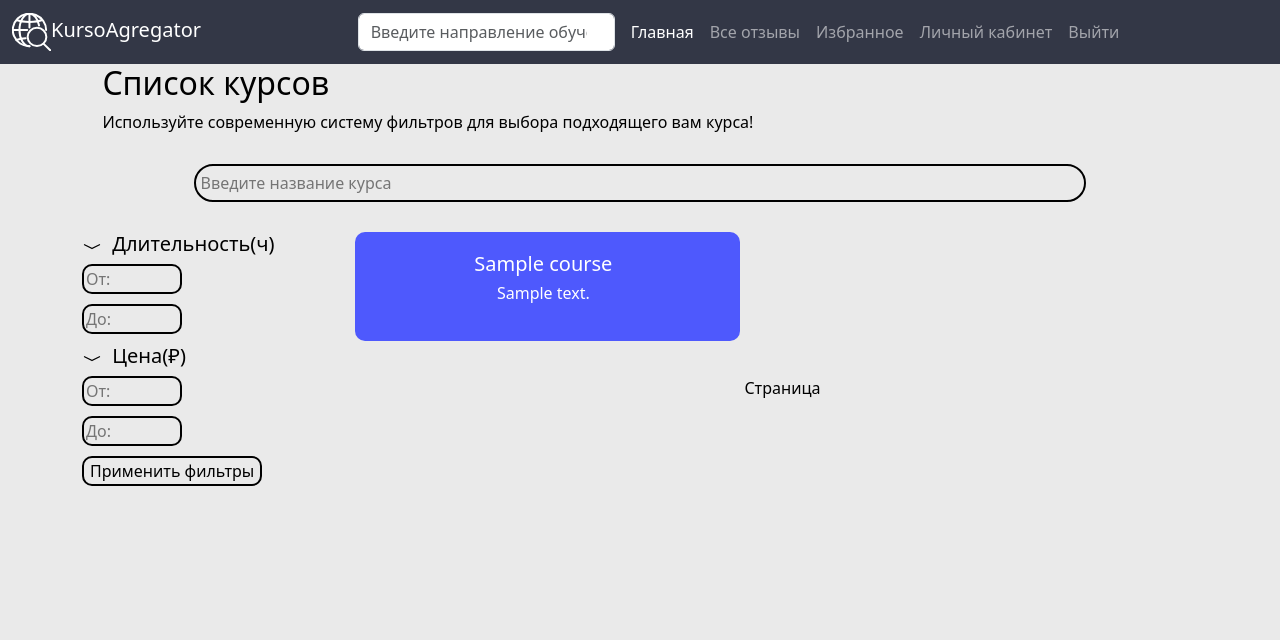
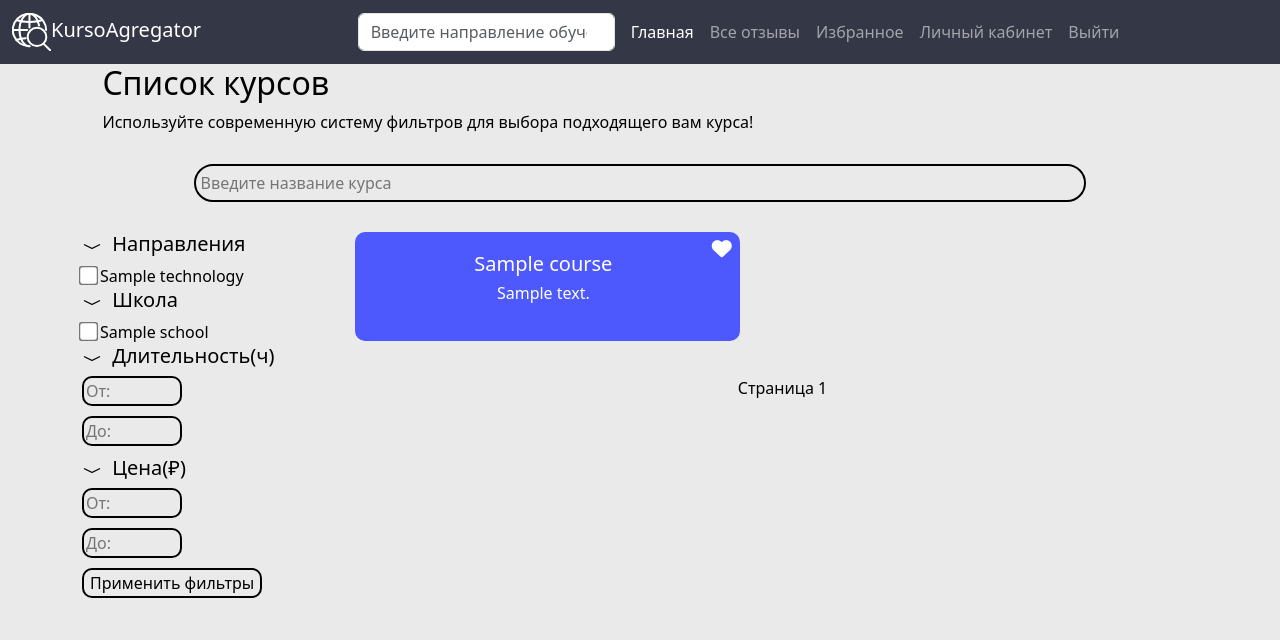
Before and after one commit to Njves/KursoAgregator, a Flask app: page /favorite in a window 1280 px wide. Shown: the top 640 px of the page. Run offline with Flask 2, Linux system fonts and the light colour scheme; a user stored in the database is signed in; tables that the repository leaves empty hold one stand-in row (values such as "Sample post").

Commit message:
Добавил удаление из избранного и фильтры

```diff
--- a/app/main/course_filtering.py
+++ b/app/main/course_filtering.py
@@ -3,7 +3,9 @@ from sqlalchemy import Integer, cast, func
 from app.models import Course, School, Technology
 
 
-def filter_courses(filter_dict, selected_filters):
+def filter_courses(filter_dict, selected_filters, query=None):
+    if query is None:
+        query = Course.query
     price_from = request.args.get('price_from')
     price_to = request.args.get('price_to')
     duration_from = request.args.get('duration_from')
@@ -15,7 +17,6 @@ def filter_courses(filter_dict, selected_filters):
             if item in value:
                 select_filter_dict[key].append(item)
                 break
-    query = Course.query
     if price_from:
         query = query.filter(Course.price >= float(price_from))
     if price_to:
--- a/app/main/routes.py
+++ b/app/main/routes.py
@@ -61,7 +61,33 @@ def remove_favorite():
 
 @bp.route('/favorite', methods=['GET'])
 def get_favorite():
-    return render_template('main/favorite.html', courses=current_user.favorite_courses)
+    page = request.args.get('page', 1, type=int)
+    selected_filters = request.form.getlist('filter')
+    current_app.logger.debug(selected_filters)
+    if not selected_filters:
+        selected_filters = request.args.getlist('filter')
+    current_app.logger.debug(selected_filters)
+    unique_technologies = Technology.query.with_entities(
+        Technology.title).distinct().all()
+    unique_schools = School.query.with_entities(School.title).distinct().all()
+    filter_dict = {
+        'Направления': [tech[0] for tech in unique_technologies],
+        'Школа': [school[0] for school in unique_schools]
+    }
+    indexed_filter_dict = enumerate(filter_dict.items())
+    filtered_courses = filter_courses(filter_dict, selected_filters, current_user.favorite_courses).order_by(Course.date_start.desc())
+    filtered_courses = filtered_courses.paginate(page, current_app.config['COURSE_PER_PAGE'], False)
+    next_url = url_for('main.get_favorite', page=filtered_courses.next_num) \
+        if filtered_courses.has_next else None
+    prev_url = url_for('main.get_favorite', page=filtered_courses.prev_num) \
+        if filtered_courses.has_prev else None
+    return render_template('main/favorite.html', courses=filtered_courses.items,
+                           indexed_filter_dict=indexed_filter_dict,
+                           select=selected_filters,
+                           next_url=next_url,
+                           prev_url=prev_url,
+                           page=page)
+
 
 
 @bp.route('/create', methods=['POST'])
@@ -76,17 +102,14 @@ def create():
 
 @bp.route('/list_courses', methods=['GET'])
 def courses():
-    print(hasattr(current_user, 'favorite_courses'))
     favs = []
     if hasattr(current_user, 'favorite_courses'):
         favs = [course.id for course in current_user.favorite_courses]
-    print(favs)
     page = request.args.get('page', 1, type=int)
     selected_filters = request.form.getlist('filter')
     current_app.logger.debug(selected_filters)
     if not selected_filters:
         selected_filters = request.args.getlist('filter')
-    print(selected_filters)
     current_app.logger.debug(selected_filters)
     unique_technologies = Technology.query.with_entities(
         Technology.title).distinct().all()
--- a/app/models.py
+++ b/app/models.py
@@ -21,7 +21,9 @@ school_review = db.Table('school_review',
 
 favorite_user_course = db.Table('favorite_user_course',
                                 db.Column('course_id', db.Integer, db.ForeignKey('course.id', ondelete='CASCADE')),
-                                db.Column('user_id', db.Integer, db.ForeignKey('user.id', ondelete='CASCADE')))
+                                db.Column('user_id', db.Integer, db.ForeignKey('user.id', ondelete='CASCADE')),
+                                db.UniqueConstraint('course_id', 'user_id'))
+
 
 
 @login_manager.user_loader
--- a/app/templates/main/favorite.html
+++ b/app/templates/main/favorite.html
@@ -5,7 +5,7 @@
 {% block content %}
 <link rel="stylesheet" type="text/css" href="{{ url_for('static', filename='style/courses.css') }}">
 <script src="https://code.jquery.com/jquery-3.6.4.min.js"></script>
-
+<link href="https://cdnjs.cloudflare.com/ajax/libs/font-awesome/6.0.0-beta3/css/all.min.css" rel="stylesheet">
 <script src="{{ url_for('static', filename='script/filters.js') }}"></script>
 <body>
 <div class="main">
@@ -26,7 +26,7 @@
         <div class="col-lg-3 col-md-3 col-6">
           <div class="sidebar">
 
-            <form method="GET" action="{{ url_for('main.courses') }}" class="form_filter">
+            <form method="GET" action="{{ url_for('main.get_favorite') }}" class="form_filter">
               {% for block_idx, (block, filters) in indexed_filter_dict %}
               <h5>
                 <img src="{{ url_for('static', filename='icon/chevron-down.svg') }}" width="25" class="img_button" data-index="{{ block_idx }}">
@@ -75,9 +75,15 @@
           <div class="main-content row">
             {% for course in courses %}
             {% if loop.index+1 is divisibleby(2) %}
-            <div class="courses-container col-md-6">
+            <div class="courses-container col-md-6 position-relative">
               <h5><a class="nav-link" href="{{ url_for('main.course', id=course.id) }}">{{ course.name }}</a></h5>
               <p>{{ course.description[:50] + '...' if course.description|length > 50 else course.description }}</p>
+              <form method="POST" action="{{ url_for('main.remove_favorite') }}">
+                <input type="hidden" name="course_id" value="{{ course.id }}">
+                <button class="btn favs position-absolute top-0 end-0">
+                  <i class="fas fa-heart icon-adjust"></i>
+                </button>
+              </form>
             </div>
             {% else %}
             <div class="courses-container col-md-6">
```
Also changed, not shown: app/templates/main/list_courses.html (+9 -4 lines).
